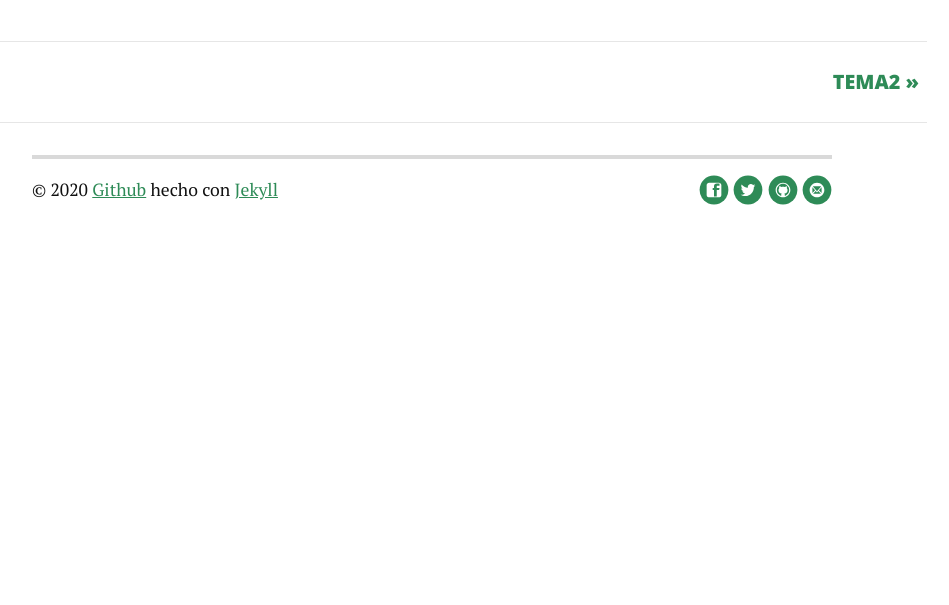
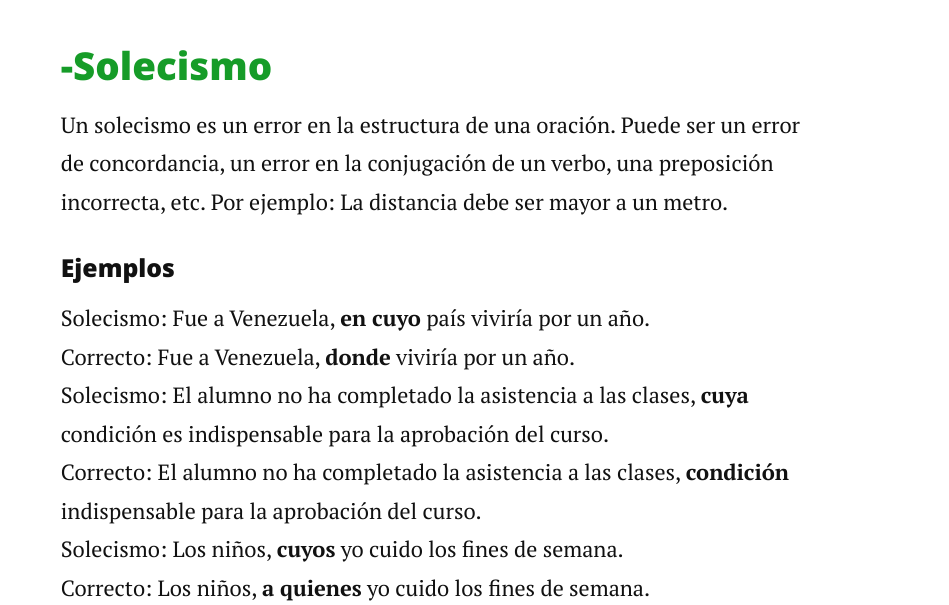
Before and after one commit to BlogdeLenguaje/BlogdeLenguaje.github.io, a Jekyll site: the page built from _posts/2014-12-17-tema1.markdown, in a window 1280 px wide and 1400 px high, scrolled down 6279 px. Shown: the part 383-988 px from the top of the window, without its empty margins (208-1157 px from the left). Built offline with Jekyll 4.4.1, drawn with Linux system fonts in a browser that asks for light colours; nearby versions of some CDN libraries; before the commit the page ends 6909 px from its top, so only the background shows below that; some of the changed text lies outside the part shown; grey boxes are pictures that could not be loaded.

Commit message:
Update 2014-12-17-tema1.markdown

```diff
--- a/_posts/2014-12-17-tema1.markdown
+++ b/_posts/2014-12-17-tema1.markdown
@@ -73,3 +73,23 @@
 Incorrecto: Creo <b>de que</b> deberíamos llamar a sus padres, no se siente nada bien.<br>
 Correcto: Creo <b>que</b> deberíamos llamar a sus padres, no se siente nada bien.<br>
 <iframe width="560" height="315" src="https://www.youtube.com/embed/Z1yvWRj5p4A" frameborder="0" allow="accelerometer; autoplay; encrypted-media; gyroscope; picture-in-picture" allowfullscreen></iframe></p>
+<font color="#169C28"><h3>-Solecismo</h3></font>
+<p>Un solecismo es un error en la estructura de una oración. Puede ser un error de concordancia, un error en la conjugación de un verbo, una preposición incorrecta, etc. Por ejemplo: La distancia debe ser mayor a un metro.</p>
+<h4>Ejemplos</h4>
+<p>Solecismo: Fue a Venezuela, <b>en cuyo</b> país viviría por un año. <br>
+Correcto: Fue a Venezuela, <b>donde</b> viviría por un año. <br>
+Solecismo: El alumno no ha completado la asistencia a las clases, <b>cuya</b> condición es indispensable para la aprobación del curso. <br>
+Correcto: El alumno no ha completado la asistencia a las clases, <b>condición</b> indispensable para la aprobación del curso. <br>
+Solecismo: Los niños, <b>cuyos</b> yo cuido los fines de semana. <br>
+Correcto: Los niños, <b>a quienes</b> yo cuido los fines de semana. <br>
+<iframe width="560" height="315" src="https://www.youtube.com/embed/r6iSH-d1fwc" frameborder="0" allow="accelerometer; autoplay; encrypted-media; gyroscope; picture-in-picture" allowfullscreen></iframe>
+</p>
+<font color="#169C28"><h3>-Extranjerismo</h3></font>
+<p>Los extranjerismos son aquellas palabras de idiomas extranjeros que se introducen en el propio, sin ser traducido, y se lo usa de igual forma que cualquier palabra nativa. Muchas veces sucede que la pronunciación no se respeta del todo, sino que se deforma un poco. </p>
+<h4>Ejemplos</h4>
+<p>Las encuestas muestran que los dos candidatos van muy parejos. Seguramente van a ir a balotaje.<br>
+Para poder enviar el e-mail tenés que hacer clic en este link. <br>
+Los comensales pidieron hablar con el chef para felicitarlo por el exquisito plato que había preparado. <br>
+En el museo permiten sacar fotos, pero sin flash, para no estropear las obras. <br>
+<iframe width="560" height="315" src="https://www.youtube.com/embed/9vMHS-eAMLI" frameborder="0" allow="accelerometer; autoplay; encrypted-media; gyroscope; picture-in-picture" allowfullscreen></iframe>
+</p>
```
